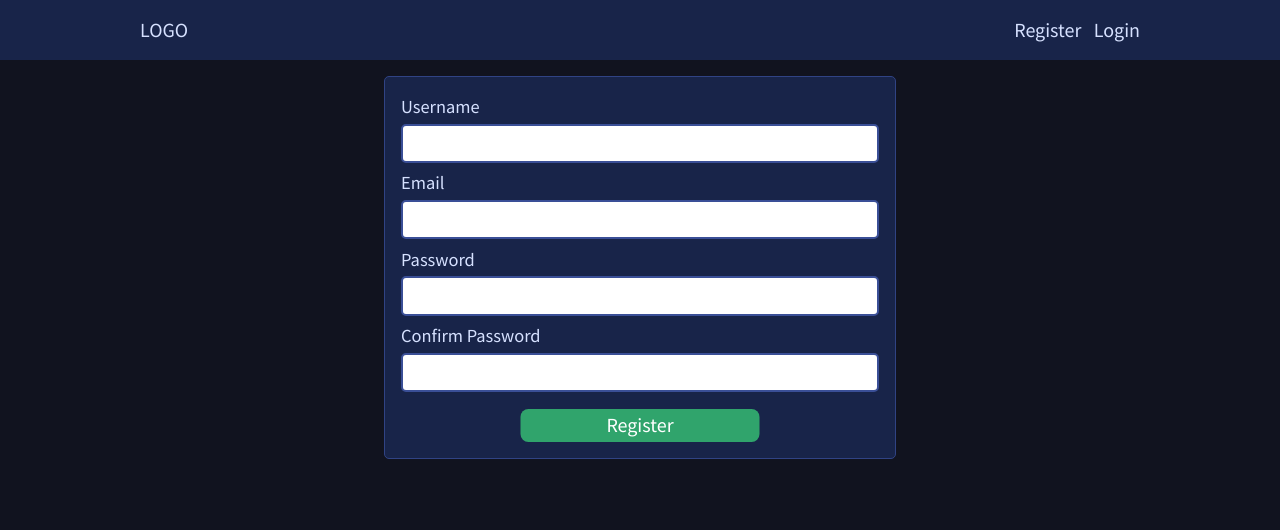
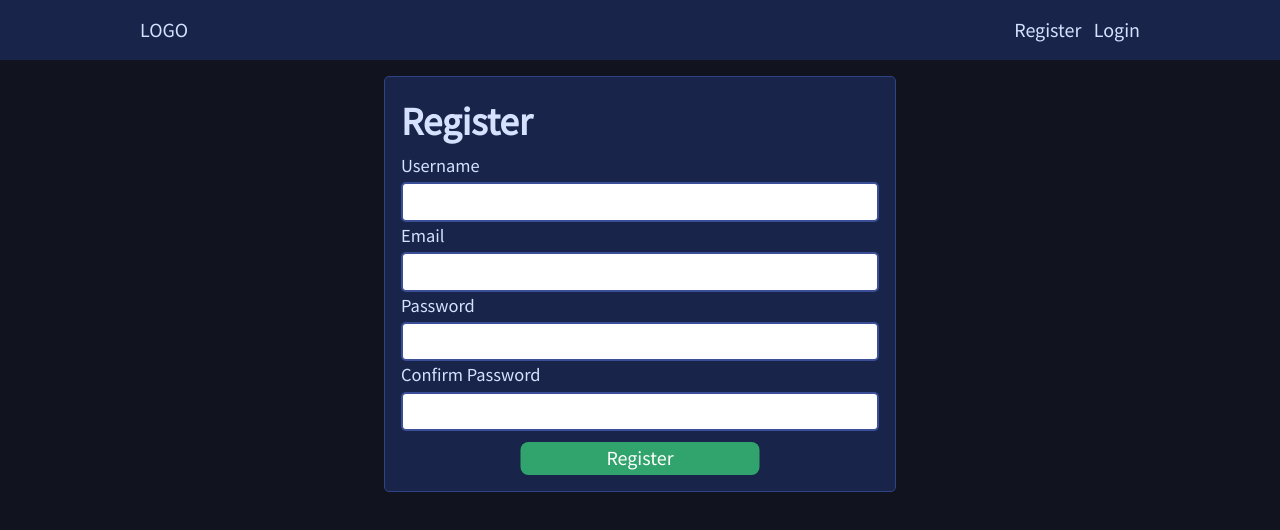
Before and after one commit to Blatts12/my-lists-web, a React (Vite) app: page /register in a window 1280 px wide. Shown: the top 530 px of the page. Built offline with nearby package versions, Linux system fonts and the light colour scheme.

Commit message:
added main, headers to forms added header to navbar

```diff
--- a/src/components/auth/LoginForm.tsx
+++ b/src/components/auth/LoginForm.tsx
@@ -19,6 +19,11 @@ const LoginForm: React.FC = () => {
 
   return (
     <Form onSubmit={handleSubmit(onSubmit)}>
+      <main>
+        <header>
+          <h1>Login</h1>
+        </header>
+
         <FieldSet>
           <Label htmlFor="username">Username</Label>
           <Input
@@ -38,6 +43,7 @@ const LoginForm: React.FC = () => {
         <Button type="submit" color="primary" size="l">
           Login
         </Button>
+      </main>
     </Form>
   );
 };
--- a/src/components/auth/RegisterForm.tsx
+++ b/src/components/auth/RegisterForm.tsx
@@ -22,6 +22,11 @@ const RegisterForm: React.FC = () => {
 
   return (
     <Form onSubmit={handleSubmit(onSubmit)}>
+      <main>
+        <header>
+          <h1>Register</h1>
+        </header>
+
         <FieldSet>
           <Label htmlFor="username">Username</Label>
           <Input
@@ -90,6 +95,7 @@ const RegisterForm: React.FC = () => {
         <Button type="submit" color="primary" size="l">
           Register
         </Button>
+      </main>
     </Form>
   );
 };
--- a/src/components/common/Form.ts
+++ b/src/components/common/Form.ts
@@ -19,6 +19,10 @@ const Form = styled("form", {
     width: "50%",
     marginTop: "0.65rem",
     transform: "translateX(50%)",
+  },
+
+  "& h1, & h2": {
+    fontSize: "$xxxl",
   },
 });
 
--- a/src/components/navigation/Navbar.tsx
+++ b/src/components/navigation/Navbar.tsx
@@ -5,7 +5,7 @@ import { Container } from "../common/Container";
 import FullscreenMenu from "./FullscreenMenu";
 import NavMenu from "./NavMenu";
 
-const Nav = styled("nav", {
+const Header = styled("header", {
   display: "flex",
   alignItems: "center",
   justifyContent: "center",
@@ -32,12 +32,12 @@ const Navbar: React.FC = () => {
   }, [closeFsMenu, isMobile]);
 
   return (
-    <Nav>
+    <Header>
       <NavContainer>
         <div>LOGO</div>
-        {isMobile ? <FullscreenMenu /> : <NavMenu />}
+        <nav>{isMobile ? <FullscreenMenu /> : <NavMenu />}</nav>
       </NavContainer>
-    </Nav>
+    </Header>
   );
 };
 
```
Lines whose indentation alone changed are shown as unchanged.
